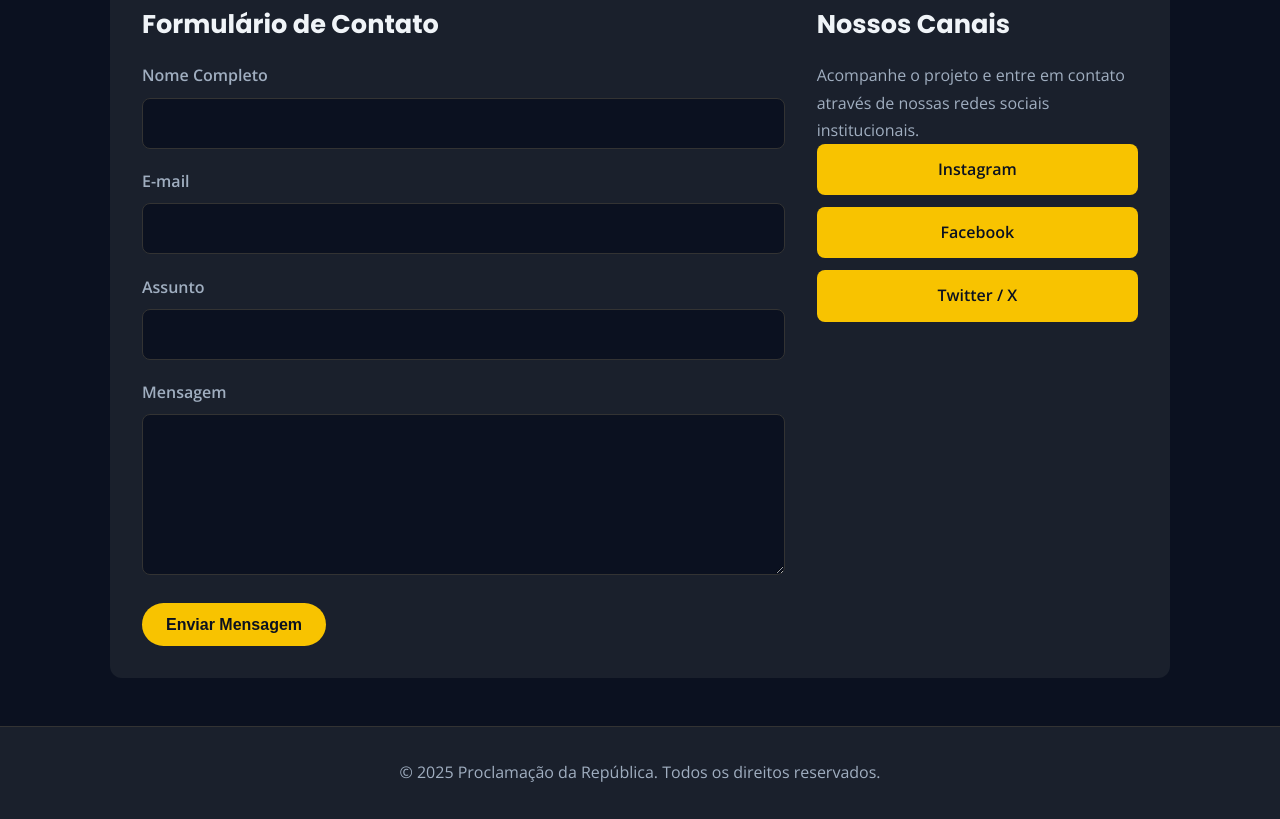
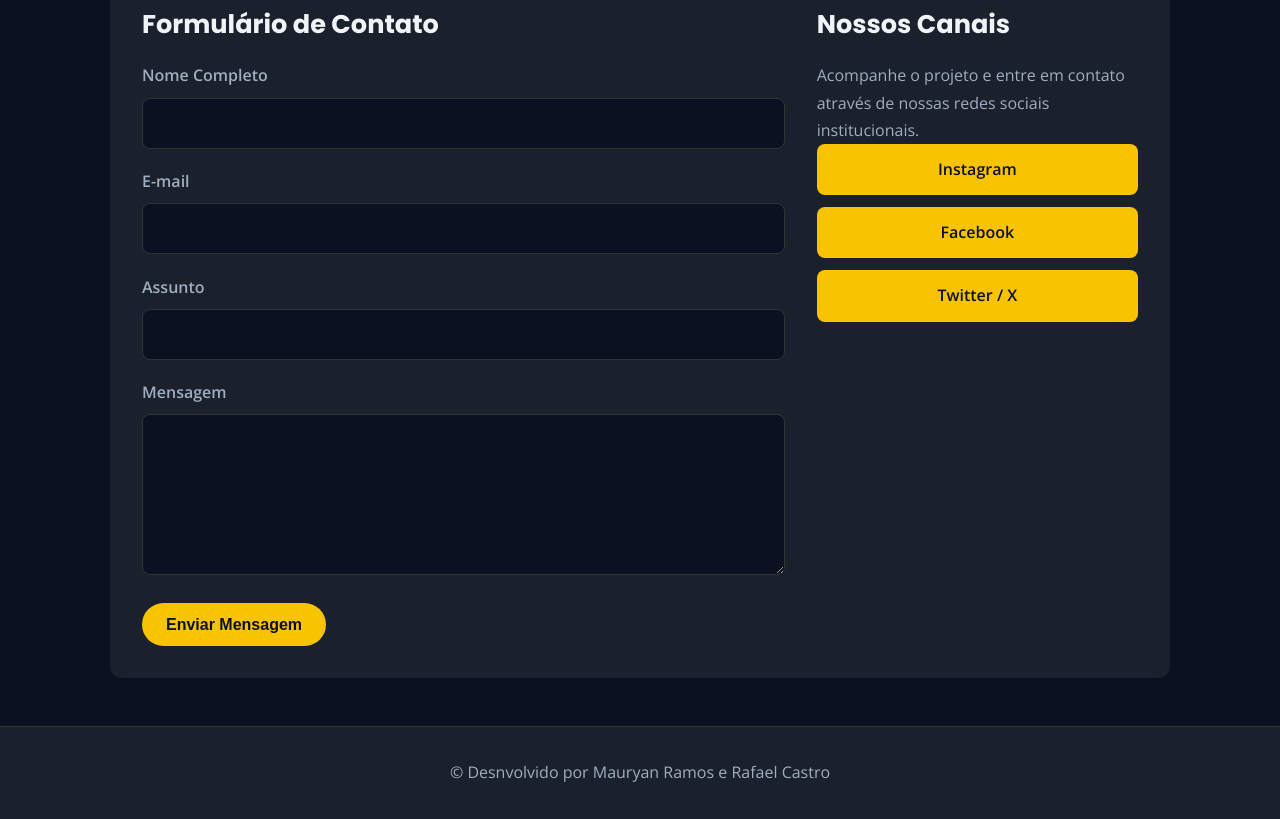
Before and after one commit to MusicoTurista/AtividadeSiteProclamacao, a plain HTML site: page contato.html in a window 1280 px wide. Shown: the part 353-1172 px from the top of the page. Drawn offline with nearby package versions, Linux system fonts and the light colour scheme.

Commit message:
Update footer text in contato.html

```diff
--- a/contato.html
+++ b/contato.html
@@ -85,7 +85,7 @@
 
     <footer>
         <div class="container">
-            <p>&copy; 2025 Proclamação da República. Todos os direitos reservados.</p>
+           <p>&copy; Desnvolvido por Mauryan Ramos e Rafael Castro  </p>
         </div>
     </footer>
 
```
